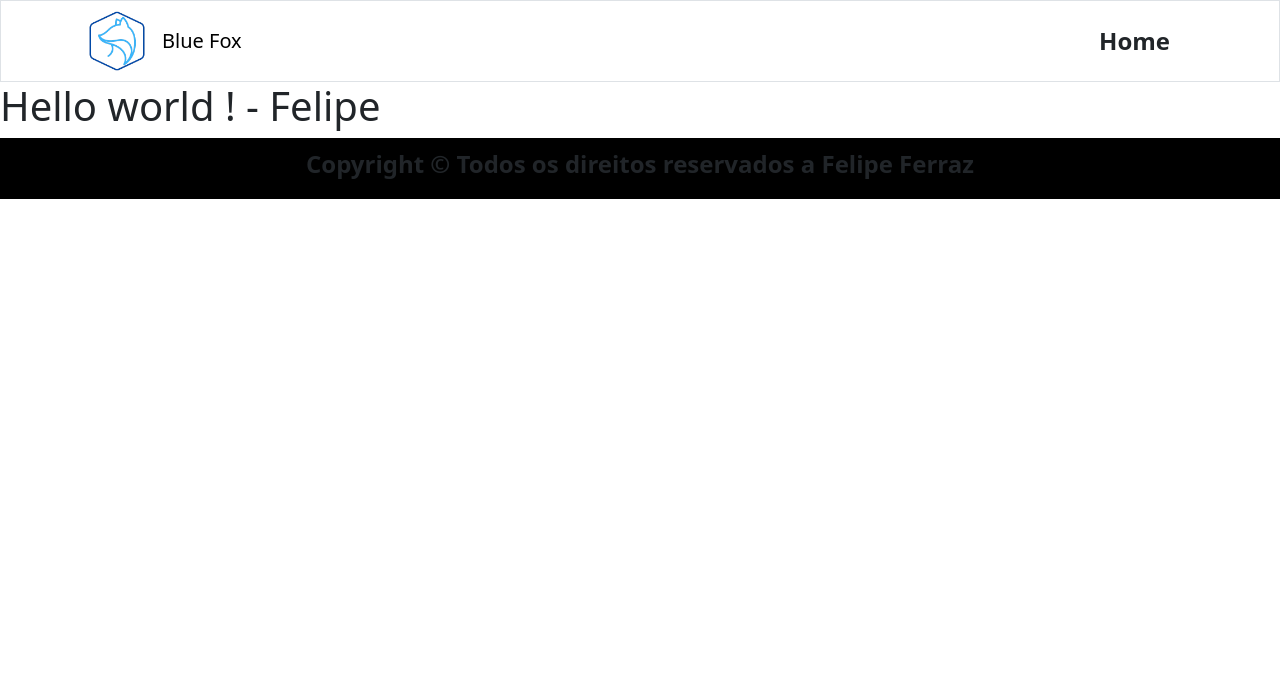
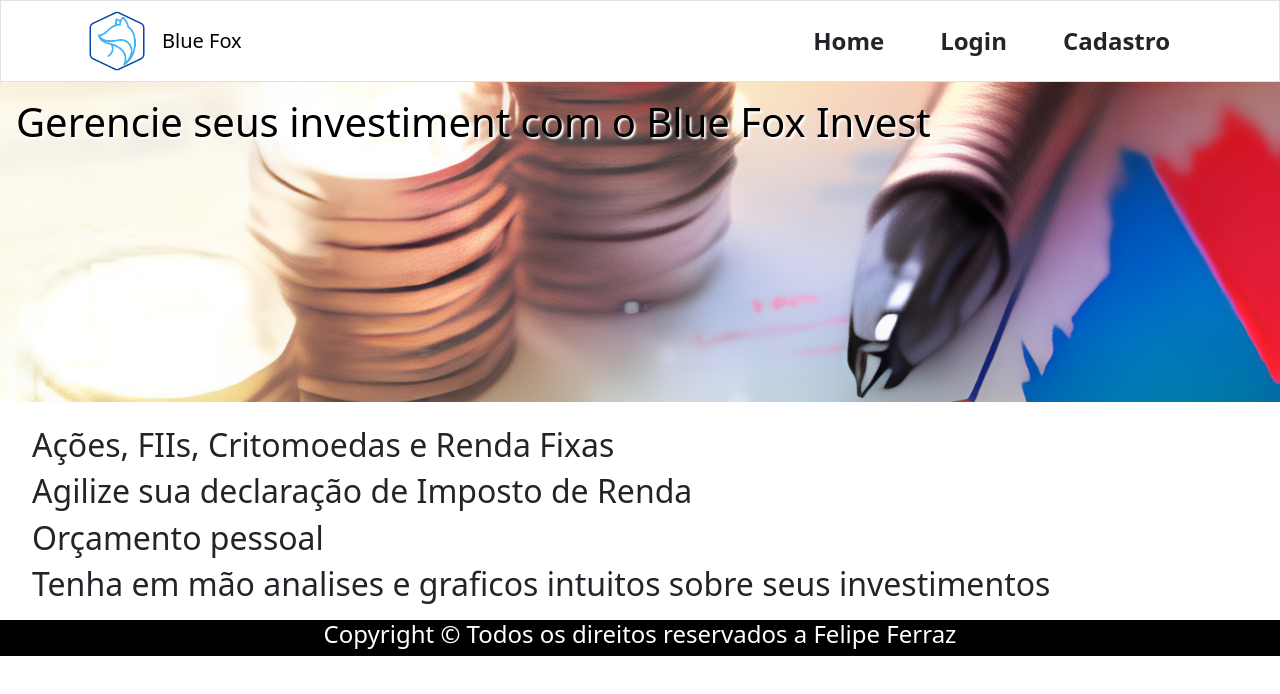
Before and after one commit to FelipeFerraz4/investment-management, a React (Vite) app in the folder front-end/: page / in a window 1280 px wide. Shown: the top 694 px of the page. Built offline with nearby package versions, Linux system fonts and the light colour scheme.

Commit message:
add title in home page

```diff
--- a/front-end/src/components/Footer/index.jsx
+++ b/front-end/src/components/Footer/index.jsx
@@ -3,7 +3,7 @@ import './style.css';
 function Footer() {
     return (
         <footer className="footer">
-            <h2 className='item'>Copyright © Todos os direitos reservados a Felipe Ferraz</h2>
+            <h4 className='item_footer'>Copyright © Todos os direitos reservados a Felipe Ferraz</h4>
         </footer>
     );
 }
--- a/front-end/src/components/Footer/style.css
+++ b/front-end/src/components/Footer/style.css
@@ -6,6 +6,6 @@
     align-items: center;
 }
 
-.item {
+.item_footer {
     color: white;
 }
--- a/front-end/src/components/Header/index.jsx
+++ b/front-end/src/components/Header/index.jsx
@@ -24,6 +24,12 @@ function Header() {
                             <li className="navbar_item">
                                 <a className="item" href="">Home</a>
                             </li>
+                            <li className="navbar_item">
+                                <a className="item" href="">Login</a>
+                            </li>
+                            <li className="navbar_item">
+                                <a className="item" href="">Cadastro</a>
+                            </li>
                         </ul>
                         </nav>
                     </div>
@@ -33,6 +39,12 @@ function Header() {
                         <li className="navbar_item">
                             <a className="item" href="">Home</a>
                         </li>
+                        <li className="navbar_item">
+                            <a className="item" href="">Login</a>
+                        </li>
+                        <li className="navbar_item">
+                            <a className="item" href="">Cadastro</a>
+                        </li>
                     </ul>
                 </nav>
             </header>
--- a/front-end/src/pages/Home/index.jsx
+++ b/front-end/src/pages/Home/index.jsx
@@ -1,9 +1,18 @@
+import './style.css';
 
 function Home() {
     return (
-            <main>
-                <h1>Hello world ! - Felipe</h1>
+        <>
+            <section className='home-title' >
+                <h1 className='home_title_text'>Gerencie seus investiment com o Blue Fox Invest</h1>
+            </section>
+            <main className="home">
+                <h2>Ações, FIIs, Critomoedas e Renda Fixas </h2>
+                <h2>Agilize sua declaração de Imposto de Renda</h2>
+                <h2>Orçamento pessoal</h2>
+                <h2>Tenha em mão analises e graficos intuitos sobre seus investimentos</h2>
             </main>
+        </>
     );
 }
 
--- /dev/null
+++ b/front-end/src/pages/Home/style.css
@@ -0,0 +1,23 @@
+.home {
+    margin: 1em 2em;
+}
+
+.home-title {
+    width: auto;
+    height: 40vh;
+    margin-bottom: 1.5em;
+    background-image: url("../../assets//image/Caneta_e_Moedas.png");
+    background-repeat: no-repeat;
+    background-position: center;
+    background-size: cover;
+    padding: 1em;
+    display: flex;
+    flex-direction: row;
+    justify-content: flex-start;
+    align-items: flex-start;
+}
+
+.home_title_text {
+    color: rgb(0, 0, 0);
+    text-shadow: 0.05em 0.05em 0.05em white;
+}
```
Also changed, not shown: front-end/src/assets/image/Caneta_e_Moedas.png (added).
